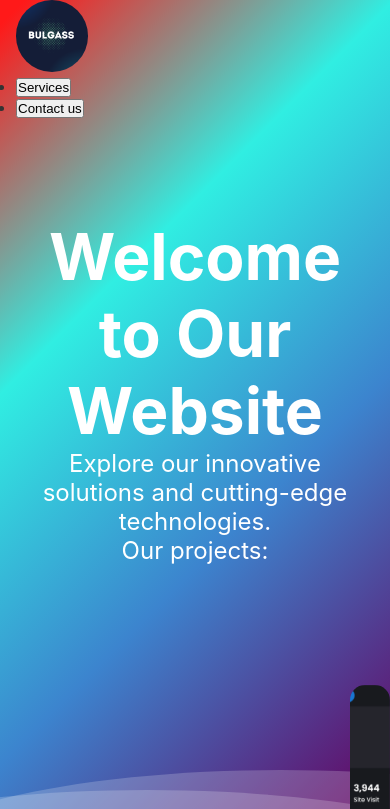
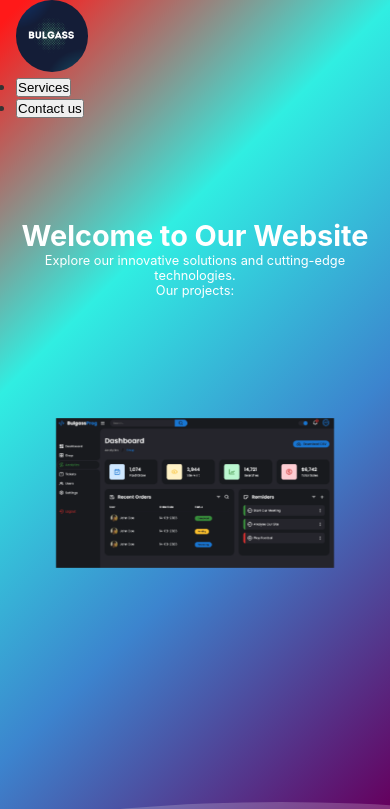
Before and after one commit to KutmanBekbolotov/bulgass-dev, a React (Vite) app: page / in a window 390 px wide. Shown: the top 809 px of the page. Built offline with nearby package versions, Linux system fonts and the light colour scheme.

Commit message:
change style for mobile version

```diff
--- a/src/components/MainSection.css
+++ b/src/components/MainSection.css
@@ -93,16 +93,20 @@ body {
 
 .slider {
   position: relative;
-  margin-top: 20px;
-  margin-left: 350px;
-  max-width: 50%;
+  margin: 20px auto;
+  max-width: 90%;
   height: 300px;
   overflow: hidden;
   border-radius: 15px;
+  display: flex;
+  justify-content: center;
+  align-items: center;
 }
 
 .slide {
   position: absolute;
+  top: 0;
+  left: 0;
   width: 100%;
   height: 100%;
   opacity: 0;
@@ -114,6 +118,7 @@ body {
   height: 100%;
   object-fit: cover;
 }
+
 
 .slider .slide:nth-child(1) {
   animation: slideShow 15s infinite;
@@ -148,3 +153,42 @@ body {
     opacity: 0;
   }
 }
+
+
+@media (max-width: 768px) {
+  .content h1 {
+    font-size: 2rem;
+  }
+
+  .content p {
+    font-size: 0.9rem;
+  }
+
+  .slider {
+    height: 200px;
+    max-width: 95%;
+  }
+
+  .wave {
+    height: 10em;
+  }
+}
+
+@media (max-width: 480px) {
+  .content h1 {
+    font-size: 1.8rem;
+  }
+
+  .content p {
+    font-size: 0.8rem;
+  }
+
+  .slider {
+    height: 150px;
+    max-width: 100%;
+  }
+
+  .slide img {
+    object-fit: contain;
+  }
+}
```
